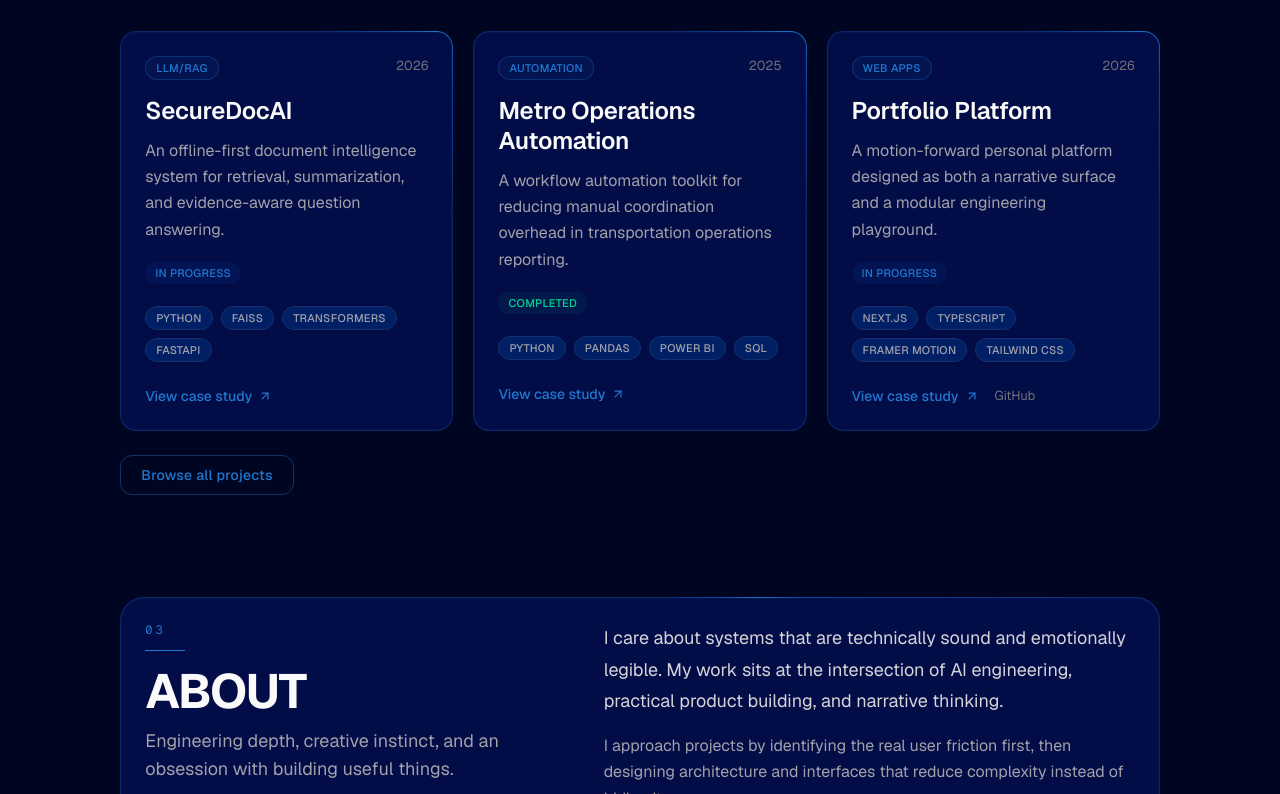
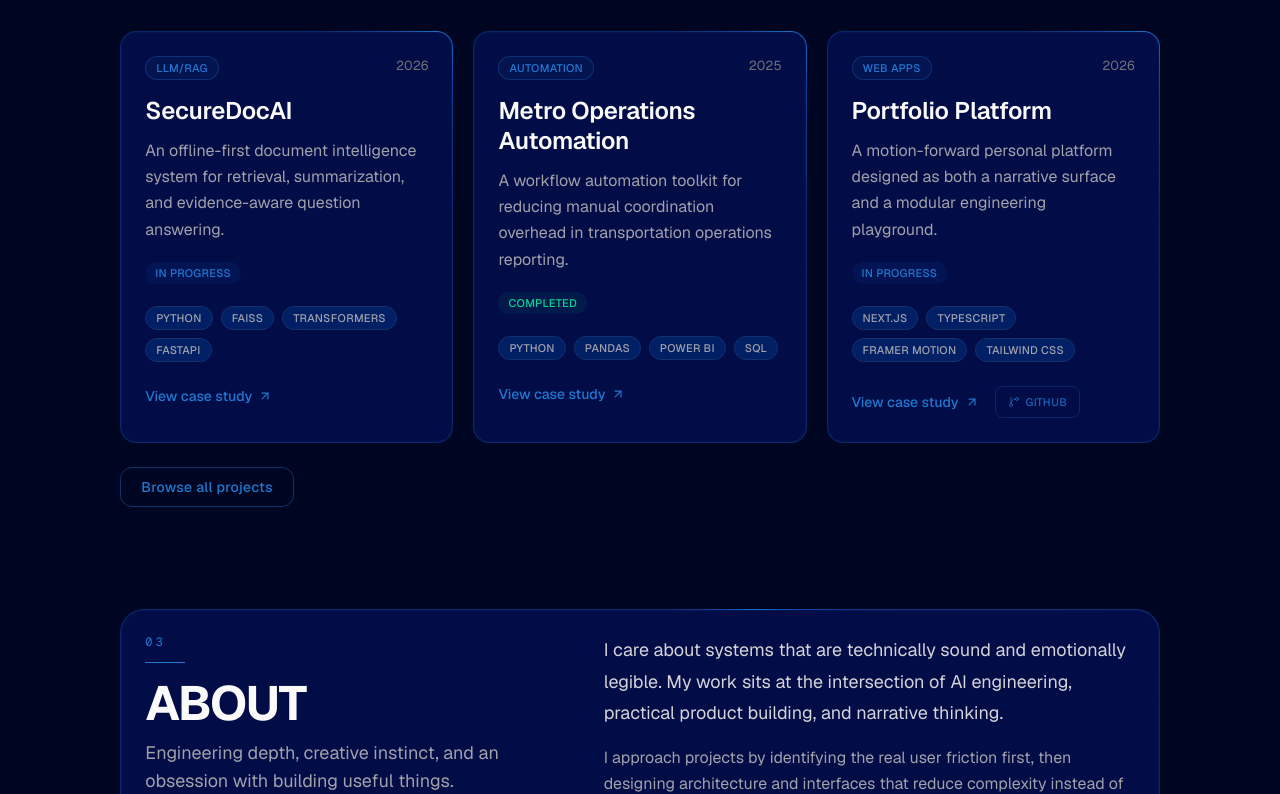
Before and after one commit to ajiteshchanna/AjiteshPortfolio, a Next.js app: page / in a window 1280 px wide. Shown: the part 2006-2800 px from the top of the page. Built offline with nearby package versions, Linux system fonts and the light colour scheme; no server answers.

Commit message:
updating the github button

```diff
--- a/src/components/projects/ProjectCard.tsx
+++ b/src/components/projects/ProjectCard.tsx
@@ -2,7 +2,7 @@
 
 import Link from "next/link";
 import { motion } from "framer-motion";
-import { ArrowUpRight } from "lucide-react";
+import { ArrowUpRight, GitBranch } from "lucide-react";
 import { Badge } from "@/components/ui/Badge";
 import type { Project } from "@/types";
 import { cardHover } from "@/lib/animations";
@@ -63,8 +63,10 @@ export function ProjectCard({ project }: ProjectCardProps) {
             href={project.github}
             target="_blank"
             rel="noopener noreferrer"
-            className="type-caption text-fg-subtle hover:text-fg transition-colors duration-200"
+            className="inline-flex items-center gap-1.5 rounded-lg border border-accent/25 bg-transparent px-3 py-1.5 text-[11px] font-medium tracking-wide uppercase text-accent/80 transition-colors duration-200 hover:border-accent/55 hover:bg-accent/10 hover:text-accent"
+            aria-label={`${project.title} on GitHub`}
           >
+            <GitBranch size={12} aria-hidden="true" strokeWidth={1.75} />
             GitHub
           </a>
         )}
--- a/src/data/projects.ts
+++ b/src/data/projects.ts
@@ -12,6 +12,7 @@ export const PROJECTS: Project[] = [
     status: "Completed",
     technologies: ["Python", "scikit-learn", "Pandas", "Jupyter"],
     image: "/images/projects/predictive-maintenance-lab.jpg",
+    github: "",
     featured: false,
   },
   {
@@ -120,6 +121,7 @@ export const PROJECTS: Project[] = [
     status: "In Progress",
     technologies: ["SQL", "Power BI", "Python", "ETL"],
     image: "/images/projects/operations-data-observatory.jpg",
+    github: "",
     featured: false,
   },
   {
@@ -133,6 +135,7 @@ export const PROJECTS: Project[] = [
     status: "Completed",
     technologies: ["Python", "Pandas", "Power BI", "SQL"],
     image: "/images/projects/metro-ops-automation.jpg",
+    github: "",
     featured: true,
     caseStudy: {
       overview:
@@ -269,6 +272,7 @@ export const PROJECTS: Project[] = [
     status: "Draft",
     technologies: ["Python", "Plotly", "React"],
     image: "/images/projects/cinema-insights.jpg",
+    github: "",
     featured: false,
   },
 ];
```
Also changed, not shown: 1 other file (tests, documents, lock files or other folders).
